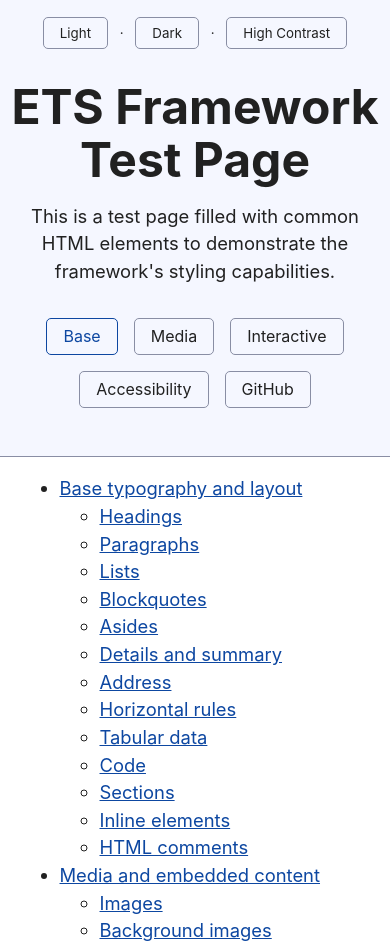
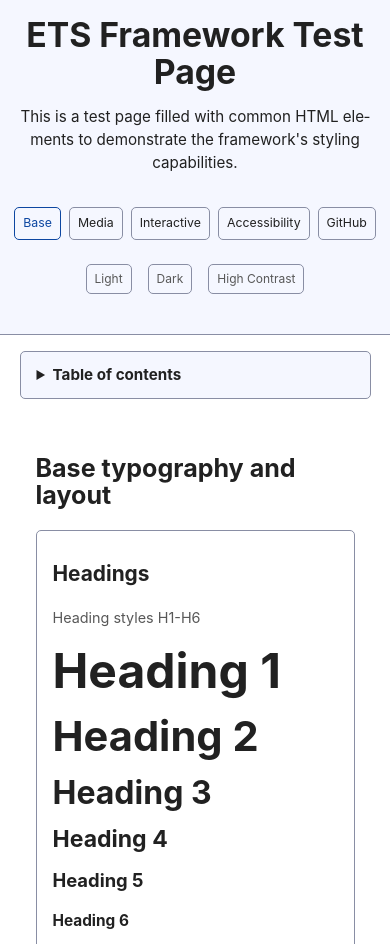
Before and after one commit to ets-tx/ets-framework, a website: page index.html in a window 390 px wide. Shown: the top 944 px of the page. Drawn offline with Linux system fonts and the light colour scheme.

Commit message:
Enhance styling and structure in app-framework.css and index.html
- Updated color variables for improved accessibility and aesthetics.
- Implemented fluid typography for better responsiveness across devices.
- Adjusted padding and margins for a more cohesive layout.
- Reintroduced theme switcher in a more accessible format.
- Collapsed table of contents for cleaner presentation and improved user experience.

```diff
--- a/app-framework.css
+++ b/app-framework.css
@@ -23,7 +23,7 @@
 	--accent: #0d47a1;
 	--accent-hover: #1266e2;
 	--accent-text: var(--bg);
-	--code: #d81b60;
+	--code: #9c1352;
 	--preformatted: #444;
 	--marked: #ffdd33;
 	--disabled: #efefef;
@@ -107,7 +107,8 @@ html {
 body {
 	color: var(--text);
 	background-color: var(--bg);
-	font-size: 1.15rem;
+	/* Fluid base font: 15px min (0.9375rem) to 16px max - ensures 12px min for small text */
+	font-size: clamp(0.9375rem, 0.9rem + 0.2vw, 1rem);
 	line-height: 1.5;
 	display: grid;
 	grid-template-columns: 1fr min(45rem, 90%) 1fr;
@@ -143,7 +144,7 @@ body > header p {
 
 /* Add a little padding to ensure spacing is correct between content and header nav */
 main {
-	padding-top: 1.5rem;
+	padding-top: 1rem;
 }
 
 body > footer {
@@ -156,34 +157,43 @@ body > footer {
 }
 
 /* Format headers */
+/* Fluid headings: scale smoothly from mobile to desktop */
 h1 {
-	font-size: 3rem;
+	font-size: clamp(2rem, 1.5rem + 2.5vw, 3rem);
 }
 
 h2 {
-	font-size: 2.6rem;
+	font-size: clamp(1.5rem, 1.2rem + 1.5vw, 2.25rem);
 	margin-top: 2rem;
 }
 
 h3 {
-	font-size: 2rem;
+	font-size: clamp(1.25rem, 1rem + 1.25vw, 1.75rem);
 	margin-top: 1.5rem;
 }
 
 h4 {
-	font-size: 1.44rem;
+	font-size: clamp(1.1rem, 1rem + 0.5vw, 1.35rem);
 }
 
 h5 {
-	font-size: 1.15rem;
+	font-size: clamp(1rem, 0.95rem + 0.25vw, 1.15rem);
 }
 
 h6 {
-	font-size: 0.96rem;
+	font-size: clamp(0.875rem, 0.85rem + 0.125vw, 0.96rem);
 }
 
 p {
 	margin: 1rem 0;
+}
+
+/* Minimum font size: 12px (0.75rem) for all small text elements */
+small,
+figcaption,
+cite,
+.small {
+	font-size: max(0.75rem, 0.85em);
 }
 
 /* Prevent long strings from overflowing container */
@@ -351,7 +361,8 @@ input[type="button"]:enabled:active {
 
 /* Format navigation */
 header nav {
-	font-size: 1rem;
+	/* Min 12px (0.75rem), scales to 16px */
+	font-size: clamp(0.75rem, 0.65rem + 0.5vw, 1rem);
 	line-height: 2;
 	padding: 1rem 0 0 0;
 }
@@ -378,12 +389,12 @@ header nav ol li {
 
 header nav a,
 header nav a:visited {
-	margin: 0 0.5rem 1rem 0.5rem;
+	margin: 0 clamp(0.25rem, 0.5vw, 0.5rem) 0.5rem;
 	border: var(--border-width) solid var(--border);
 	border-radius: var(--standard-border-radius);
 	color: var(--text);
 	display: inline-block;
-	padding: 0.1rem 1rem;
+	padding: clamp(0.2rem, 0.5vw, 0.35rem) clamp(0.5rem, 1vw, 1rem);
 	text-decoration: none;
 }
 
@@ -393,6 +404,61 @@ header nav a[aria-current="true"] {
 	border-color: var(--accent);
 	color: var(--accent);
 	cursor: pointer;
+}
+
+/* Theme switcher - compact, positioned after main nav */
+nav[aria-label="Theme switcher"] ul {
+	display: flex;
+	justify-content: center;
+	gap: 0.5rem;
+	list-style: none;
+	padding: 0;
+	margin: 0;
+}
+
+nav[aria-label="Theme switcher"] a {
+	font-size: 0.75rem;
+	padding: 0.15rem 0.5rem;
+	border: var(--border-width) solid var(--border);
+	border-radius: var(--standard-border-radius);
+	text-decoration: none;
+	color: var(--text-light);
+}
+
+nav[aria-label="Theme switcher"] a:hover {
+	border-color: var(--accent);
+	color: var(--accent);
+}
+
+/* Table of contents - compact collapsed state */
+main > details:first-child {
+	margin: 0 0 1rem 0;
+}
+
+/* Remove top border on section after TOC */
+main > details:first-child + section {
+	border-top: 0;
+	margin-top: 0;
+}
+
+/* Table of contents links - balanced touch targets (24px min per WCAG 2.2 AA) */
+nav[aria-label="Table of contents"] li {
+	line-height: 1.65;
+}
+
+nav[aria-label="Table of contents"] a {
+	position: relative;
+	display: inline-block;
+	padding: 2px 0;
+}
+
+nav[aria-label="Table of contents"] a::before {
+	content: "";
+	position: absolute;
+	top: -4px;
+	bottom: -4px;
+	left: -4px;
+	right: -4px;
 }
 
 /* Consolidate box styling */
@@ -433,8 +499,8 @@ section h3:first-child {
 section {
 	border-top: var(--border-width) solid var(--border);
 	border-bottom: var(--border-width) solid var(--border);
-	padding: 2rem 1rem;
-	margin: 3rem 0;
+	padding: 1.5rem 1rem;
+	margin: 2rem 0;
 }
 
 /* Don't double separators when chaining sections */
--- a/index.html
+++ b/index.html
@@ -151,9 +151,6 @@
 	     HEADER
 	     ============================================ -->
 		<header aria-label="Site header">
-			<nav aria-label="Theme switcher">
-				<small><a href="#light">Light</a> · <a href="#dark">Dark</a> · <a href="#high-contrast">High Contrast</a></small>
-			</nav>
 			<h1>ETS Framework Test Page</h1>
 			<p>This is a test page filled with common HTML elements to demonstrate the framework's styling capabilities.</p>
 
@@ -166,12 +163,22 @@
 					<li><a href="https://github.com/ets-tx/ets-framework" target="_blank" rel="noopener noreferrer">GitHub</a></li>
 				</ul>
 			</nav>
+			<nav aria-label="Theme switcher">
+				<ul>
+					<li><a href="#light">Light</a></li>
+					<li><a href="#dark">Dark</a></li>
+					<li><a href="#high-contrast">High Contrast</a></li>
+				</ul>
+			</nav>
 		</header>
 
 		<!-- ============================================
-	     TABLE OF CONTENTS NAVIGATION
-	     Organized to match CSS cascade layer structure
+	     MAIN CONTENT
 	     ============================================ -->
+		<main id="main" aria-label="Main content">
+			<!-- Table of contents - collapsed by default -->
+			<details>
+				<summary>Table of contents</summary>
 				<nav aria-label="Table of contents">
 					<ul>
 						<li>
@@ -228,11 +235,8 @@
 						</li>
 					</ul>
 				</nav>
+			</details>
 
-		<!-- ============================================
-	     MAIN CONTENT
-	     ============================================ -->
-		<main id="main" aria-label="Main content">
 			<!-- ============================================
 		     BASE TYPOGRAPHY & LAYOUT
 		     Semantic HTML elements and text formatting
```
Lines whose indentation alone changed are shown as unchanged.
